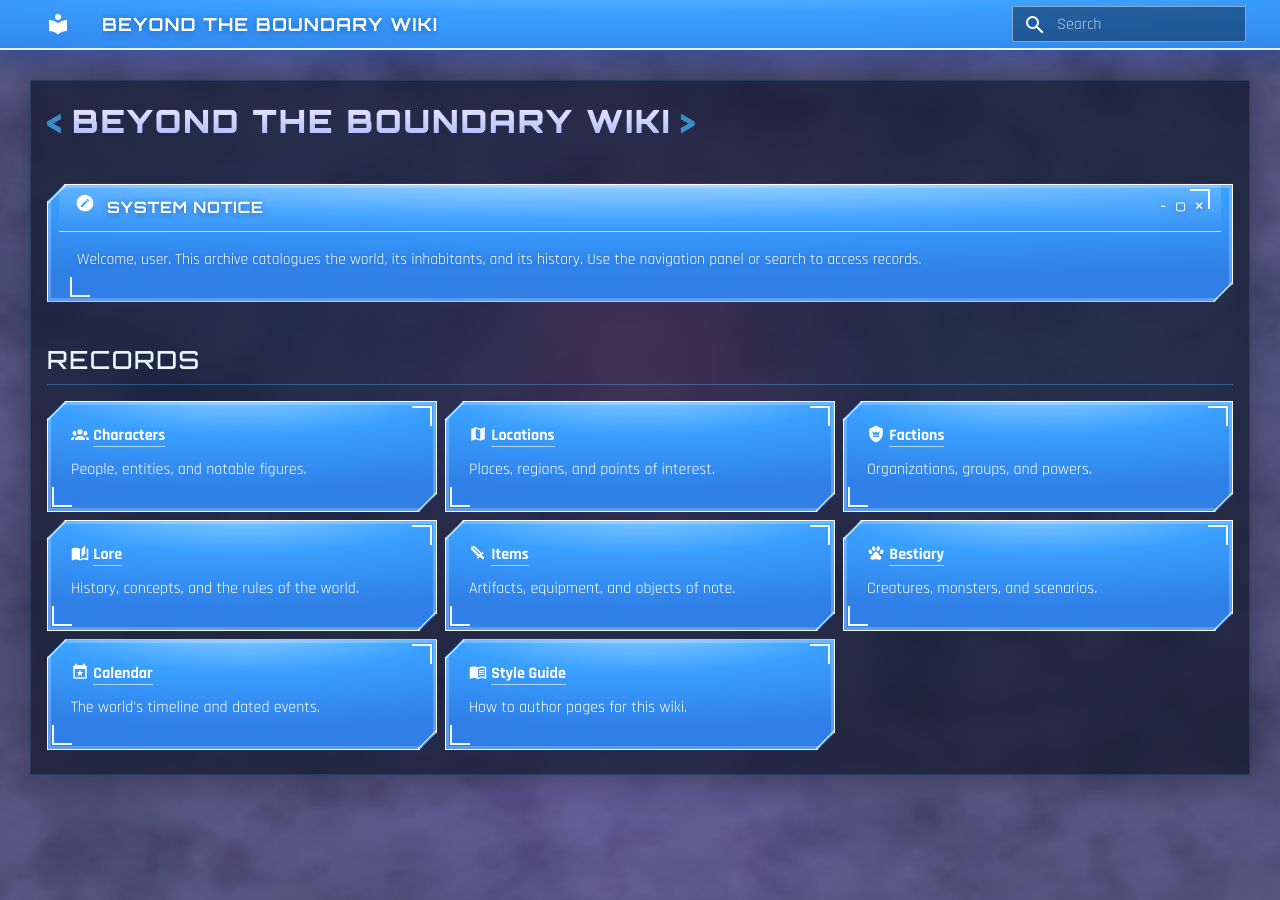
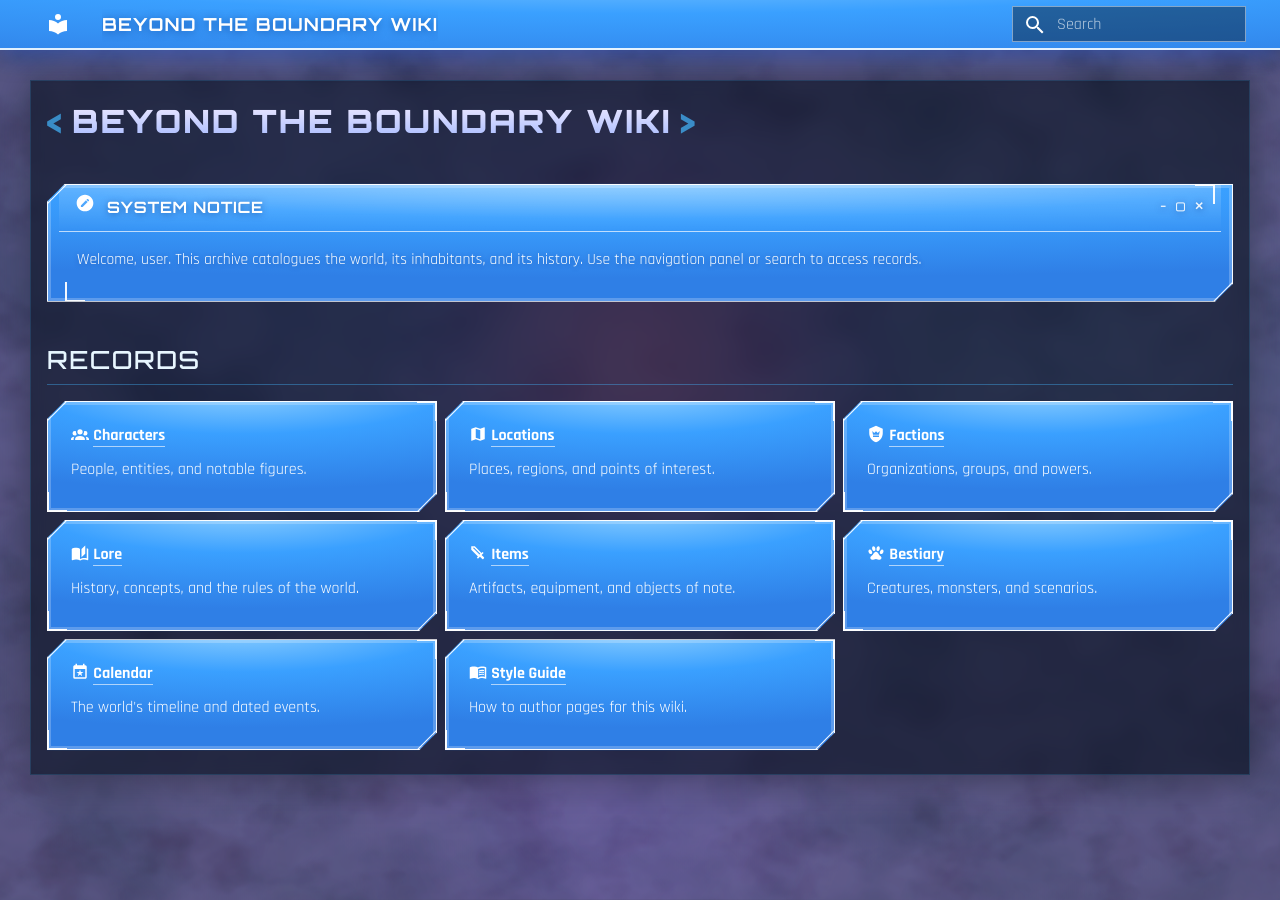
Before and after one commit to ArkaneXIV/Beyond-the-Boundary-Wiki, an MkDocs documentation site: the page built from docs/index.md, in a window 1280 px wide. Built offline with MkDocs 1.6.1 and Material for MkDocs 9.7.7, drawn with Linux system fonts in a browser that asks for light colours.

Commit message:
Align corner brackets flush with window corners

```diff
--- a/docs/assets/stylesheets/system.css
+++ b/docs/assets/stylesheets/system.css
@@ -224,8 +224,8 @@
 
 /* injected decorations: corner brackets + edge digitization */
 .sw-br { position: absolute; z-index: 4; width: 20px; height: 20px; border: 2px solid rgba(255,255,255,.95); pointer-events: none; }
-.sw-br.tr { top: 5px; right: 5px; border-left: 0; border-bottom: 0; }
-.sw-br.bl { bottom: 5px; left: 5px; border-right: 0; border-top: 0; }
+.sw-br.tr { top: 0; right: 0; border-left: 0; border-bottom: 0; }
+.sw-br.bl { bottom: 0; left: 0; border-right: 0; border-top: 0; }
 /* ---- Spawn-in: block-corruption materialize (fires on page load/nav) ---- */
 .sw-scan { position: absolute; left: 0; right: 0; height: 3px; z-index: 8; pointer-events: none; opacity: 0;
   background: linear-gradient(90deg, transparent, #fff, transparent); box-shadow: 0 0 16px #fff; }
```
